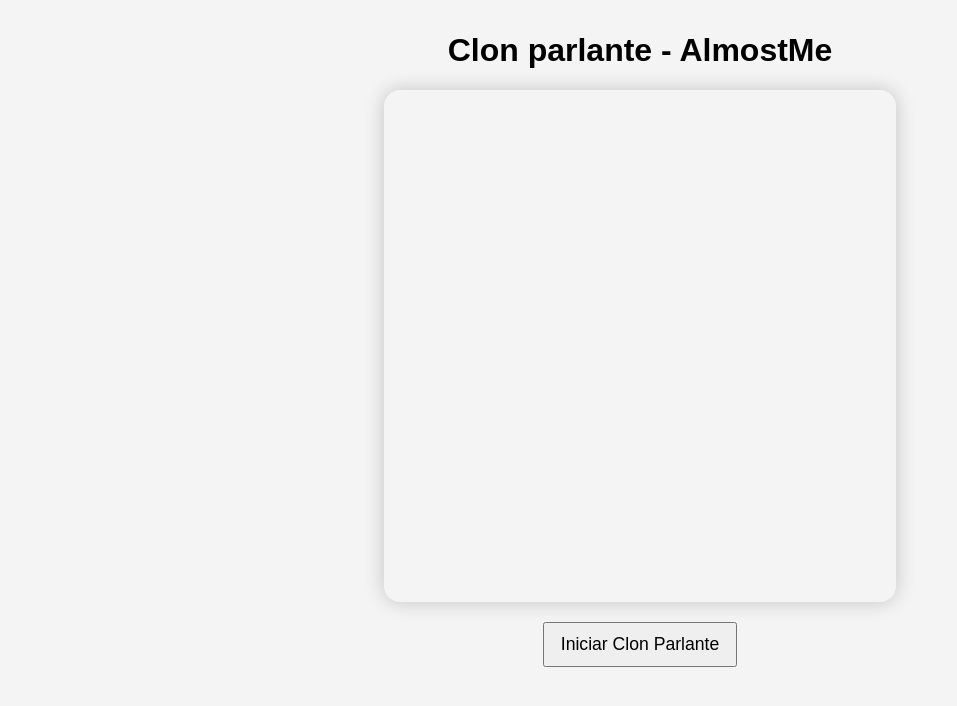
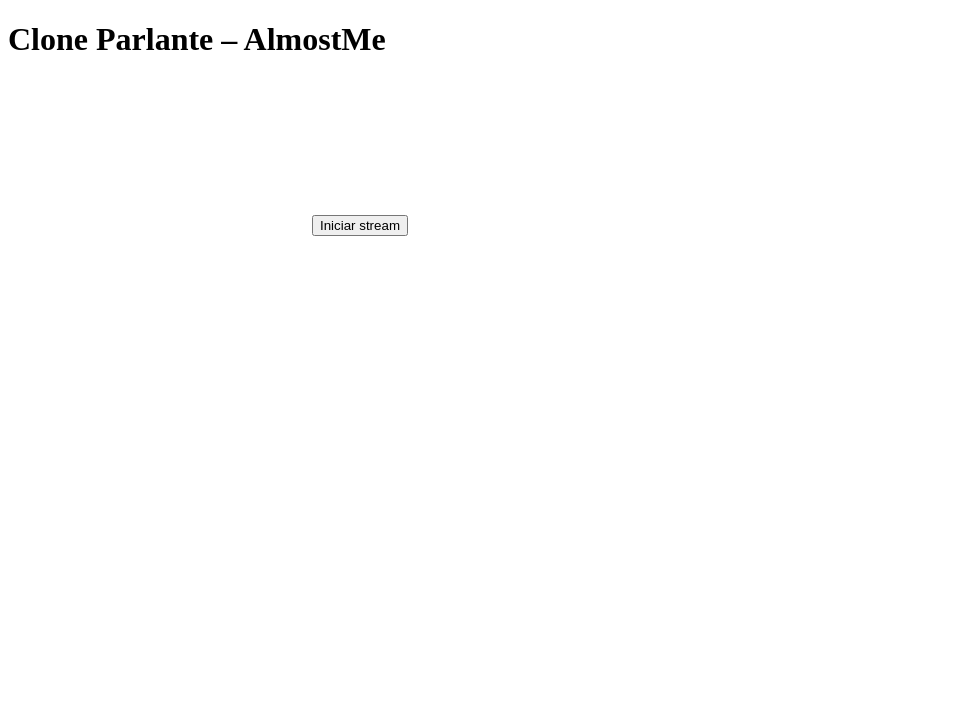
Before and after one commit to jspoleti66/Projects, a Flask app: page / in a window 1280 px wide. Shown: the top 706 px of the page, without its empty margins (0-957 px from the left). Run offline with Flask 3, Linux system fonts and the light colour scheme.

Commit message:
Update index.html

```diff
--- a/templates/index.html
+++ b/templates/index.html
@@ -4,14 +4,11 @@
   <meta charset="UTF-8" />
   <meta name="viewport" content="width=device-width, initial-scale=1.0"/>
   <title>AlmostMe</title>
-  <link rel="stylesheet" href="/static/style.css" />
 </head>
 <body>
-  <h1>Clon parlante - AlmostMe</h1>
-  <div>
-    <video id="avatar" autoplay playsinline muted width="512" height="512"></video>
-  </div>
-  <button onclick="startStream()">Iniciar Clon Parlante</button>
+  <h1>Clone Parlante – AlmostMe</h1>
+  <video id="talk-video" autoplay playsinline muted></video>
+  <button onclick="startStream()">Iniciar stream</button>
 
   <script src="/static/script.js"></script>
 </body>
```
